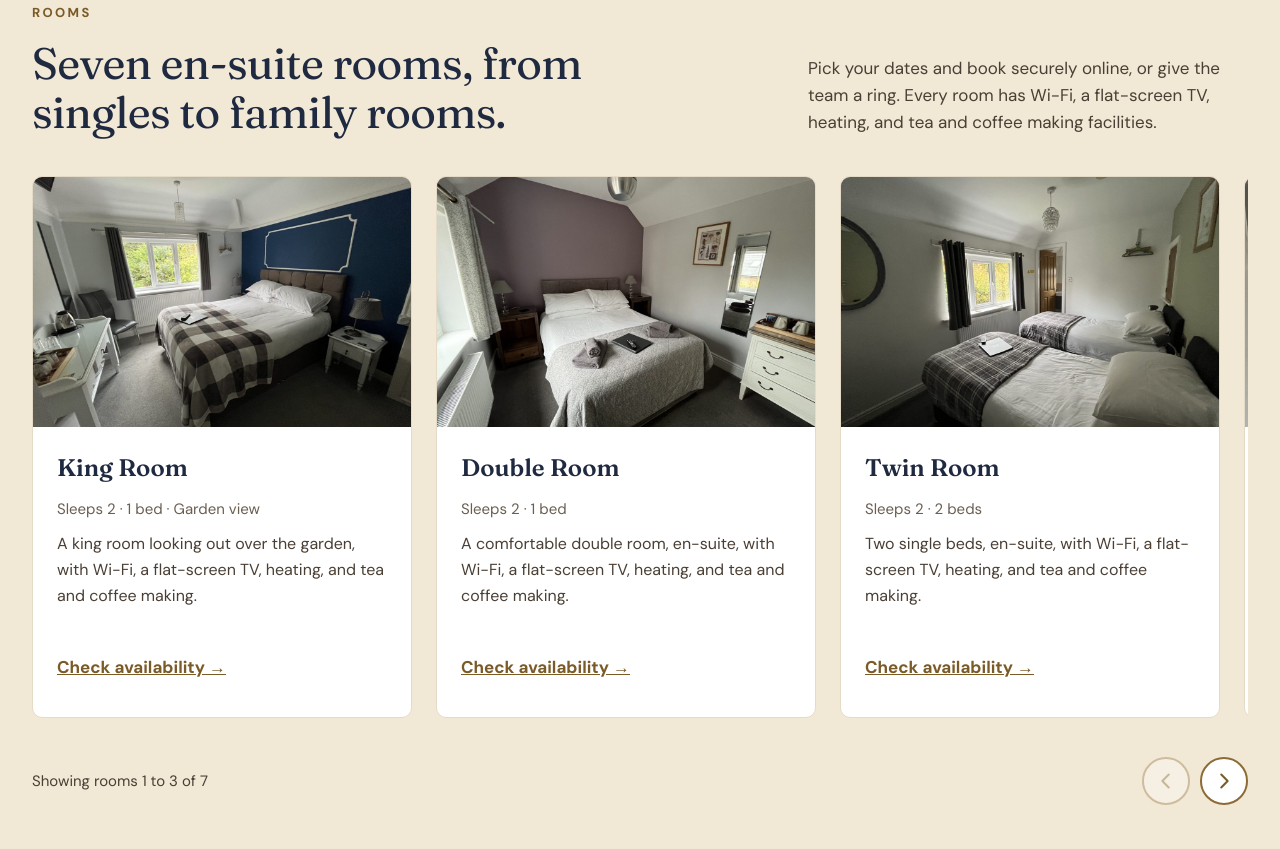
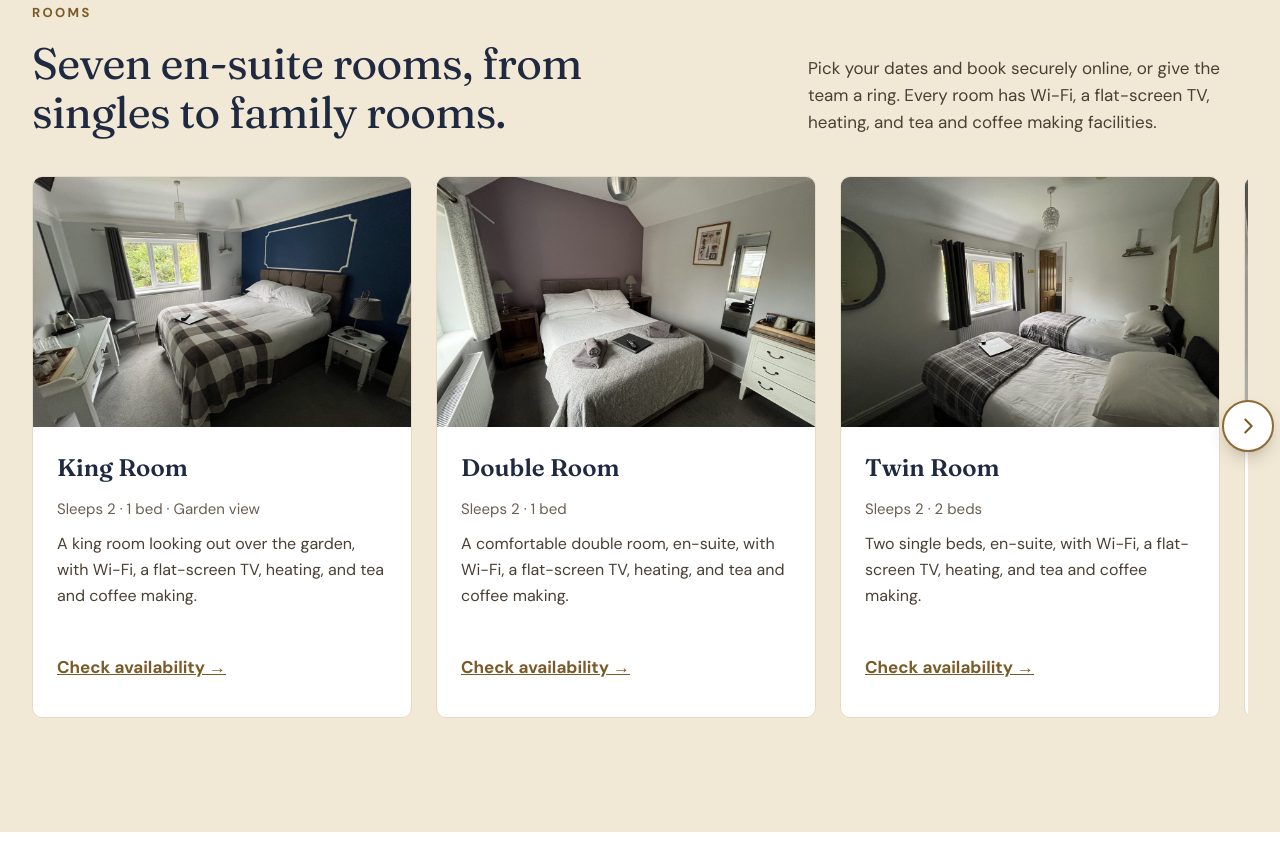
Before and after one commit to jedarlingtonx/laburnumcottageguesthouse.co.uk, a plain HTML site: page index.html in a window 1280 px wide. Shown: the part 2011-2860 px from the top of the page. Drawn offline with Linux system fonts and the light colour scheme.

Commit message:
Move carousel arrows to the left and right edges of the room cards
Co-Authored-By: Claude Sonnet 5.5 <noreply@anthropic.com>
Claude-Session: https://claude.ai/code/session_01Gu4sFTQQp1RPCeSPtT2fv6

```diff
--- a/index.html
+++ b/index.html
@@ -77,15 +77,16 @@ footer>div:last-child>div{padding:18px 24px 22px !important;gap:6px !important}
 @media (min-width:641px){.avail{width:fit-content !important;max-width:100% !important;grid-template-columns:repeat(3,minmax(0,220px)) !important}}
 .rooms-track{display:flex;gap:24px;overflow-x:auto;scroll-snap-type:x mandatory;scroll-behavior:smooth;-webkit-overflow-scrolling:touch;padding:4px 2px 18px;scrollbar-width:thin;scrollbar-color:#8C6B35 #E4DAC6;outline-offset:4px}
 .rooms-track .rc{flex:0 0 min(380px,84%);scroll-snap-align:start;min-width:0}
-.rooms-ctl{display:flex;align-items:center;justify-content:space-between;gap:16px;margin-top:18px}
-.rooms-count{font-size:15px;color:#4A3F34}
-.rooms-btns{display:flex;gap:10px}
-.rooms-btns button{width:48px;height:48px;border-radius:999px;border:2px solid #8C6B35;background:#FFFFFF;color:#7A5A27;cursor:pointer;display:flex;align-items:center;justify-content:center}
-.rooms-btns button:hover:not(:disabled){background:#8C6B35;color:#FFFFFF}
-.rooms-btns button:disabled{opacity:.35;cursor:default}
-.rooms-btns button:focus-visible{outline:3px solid #2C3A57;outline-offset:3px}
 @media (prefers-reduced-motion:reduce){.rooms-track{scroll-behavior:auto}}
 @media (max-width:640px){.rooms-track .rc img{height:230px !important}}
+.rooms-wrap{position:relative}
+.rb{position:absolute;top:254px;transform:translateY(-50%);z-index:3;width:52px;height:52px;border-radius:999px;border:2px solid #8C6B35;background:#FFFFFF;color:#7A5A27;cursor:pointer;display:flex;align-items:center;justify-content:center;box-shadow:0 8px 20px -8px rgba(60,40,20,.45)}
+.rb-prev{left:-26px}.rb-next{right:-26px}
+.rb:hover:not(:disabled){background:#8C6B35;color:#FFFFFF}
+.rb:disabled{opacity:0;pointer-events:none}
+.rb:focus-visible{outline:3px solid #2C3A57;outline-offset:3px}
+.sr-only{position:absolute;width:1px;height:1px;margin:-1px;padding:0;overflow:hidden;clip:rect(0,0,0,0);white-space:nowrap;border:0}
+@media (max-width:640px){.rb{top:234px;width:44px;height:44px}.rb-prev{left:-8px}.rb-next{right:-8px}}
 </style>
 </head>
 <body>
@@ -249,6 +250,9 @@ document.addEventListener('keydown',function(e){if(e.key==='Escape')set(false)})
 </div>
 <p style="flex:1 1 320px;margin:0;color:#4A3F34;max-width:440px;text-wrap:pretty">Pick your dates and book securely online, or give the team a ring. Every room has Wi-Fi, a flat-screen TV, heating, and tea and coffee making facilities.</p>
 </div>
+<div class="rooms-wrap">
+<button type="button" id="rooms-prev" class="rb rb-prev" aria-label="Previous rooms"><svg width="22" height="22" viewBox="0 0 24 24" fill="none" stroke="currentColor" stroke-width="2.2" stroke-linecap="round" stroke-linejoin="round" aria-hidden="true"><path d="M15 5l-7 7 7 7"/></svg></button>
+<button type="button" id="rooms-next" class="rb rb-next" aria-label="Next rooms"><svg width="22" height="22" viewBox="0 0 24 24" fill="none" stroke="currentColor" stroke-width="2.2" stroke-linecap="round" stroke-linejoin="round" aria-hidden="true"><path d="M9 5l7 7-7 7"/></svg></button>
 <div class="rooms-track" id="rooms-track" tabindex="0" role="region" aria-label="Our rooms, scroll sideways to see more">
 <article class="rc" style="background:#FFFFFF;border:1px solid #E4DAC6;border-radius:10px;overflow:hidden;display:flex;flex-direction:column">
 <img loading="lazy" decoding="async" width="1200" height="900" src="images/room-king.jpg" alt="A king room with a dark blue feature wall, a window onto the garden, and a tea and coffee tray" style="display:block;width:100%;height:250px;object-fit:cover;background:#E8DFCE">
@@ -314,13 +318,8 @@ document.addEventListener('keydown',function(e){if(e.key==='Escape')set(false)})
 </div>
 </article>
 </div>
-<div class="rooms-ctl">
-<p class="rooms-count" id="rooms-count" aria-live="polite">Showing rooms 1 to 3 of 7</p>
-<div class="rooms-btns">
-<button type="button" id="rooms-prev" aria-label="Previous rooms"><svg width="22" height="22" viewBox="0 0 24 24" fill="none" stroke="currentColor" stroke-width="2.2" stroke-linecap="round" stroke-linejoin="round" aria-hidden="true"><path d="M15 5l-7 7 7 7"/></svg></button>
-<button type="button" id="rooms-next" aria-label="Next rooms"><svg width="22" height="22" viewBox="0 0 24 24" fill="none" stroke="currentColor" stroke-width="2.2" stroke-linecap="round" stroke-linejoin="round" aria-hidden="true"><path d="M9 5l7 7-7 7"/></svg></button>
 </div>
-</div>
+<p class="sr-only" id="rooms-count" aria-live="polite">Showing rooms 1 to 3 of 7</p>
 <script>
 (function(){
 var t=document.getElementById('rooms-track'),p=document.getElementById('rooms-prev'),n=document.getElementById('rooms-next'),c=document.getElementById('rooms-count');
```
